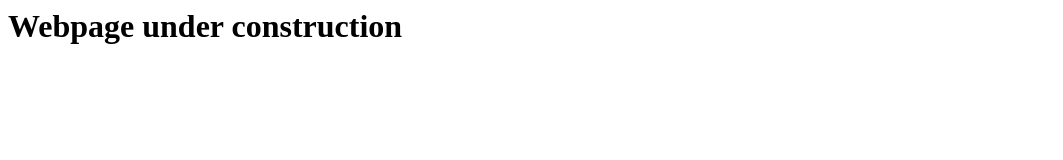
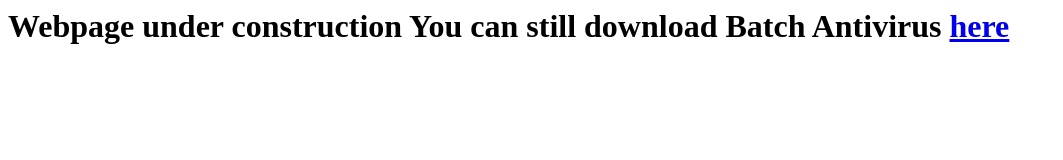
Before and after one commit to anic17/Batch-Antivirus, a plain HTML site: page index.html in a window 1280 px wide. Shown: the whole page, without its empty margins (0-1063 px from the left). Drawn offline with Linux system fonts and the light colour scheme.

Commit message:
Update index.html

```diff
--- a/index.html
+++ b/index.html
@@ -7,6 +7,7 @@
   <p>
     <h1>
       Webpage under construction
+      You can still download Batch Antivirus <a href="https://github.com/anic17/Batch-Antivirus/archive/master.zip">here</a>
     </h1>
   </p>
 
```
